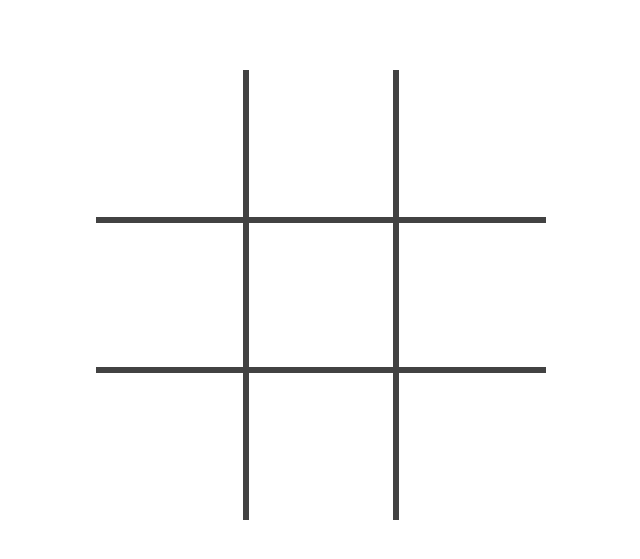
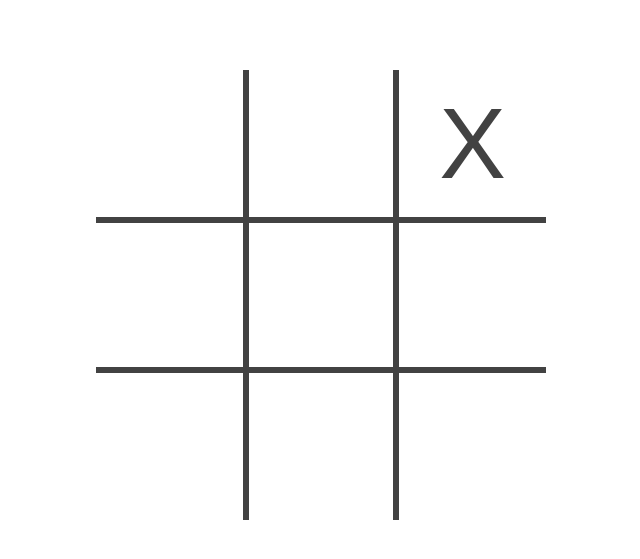
Before and after one commit to jedtherooster/tic-tac-toe, a plain HTML site: page index.html in a window 1280 px wide. Shown: the part 177-736 px from the top of the page, without its empty margins (319-959 px from the left). Drawn offline with Linux system fonts and the light colour scheme.

Commit message:
Update font for X + O chatacters

```diff
--- a/index.html
+++ b/index.html
@@ -14,7 +14,7 @@
         <div class="gameboard">
             <div class="grid-item t l"></div>
             <div class="grid-item t"></div>
-            <div class="grid-item t r"></div>
+            <div class="grid-item t r">X</div>
             <div class="grid-item l"></div>
             <div class="grid-item"></div>
             <div class="grid-item r"></div>
--- a/style.css
+++ b/style.css
@@ -32,6 +32,14 @@ body {
     border: 3px solid rgb(66, 66, 66);
     height: 150px;
     width: 150px;
+    color: rgb(66, 66, 66);
+
+    font-family: 'Arial Narrow Bold', sans-serif;
+    font-size: 100px;
+    display: flex;
+    justify-content: center;
+    align-items: center;
+    user-select: none;
 } .grid-item.t {
     border-top: none;
 } .grid-item.b {
```
